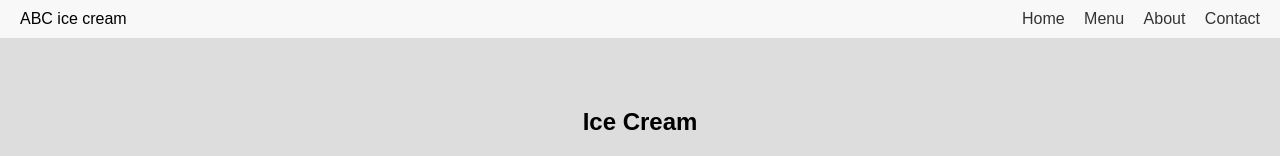
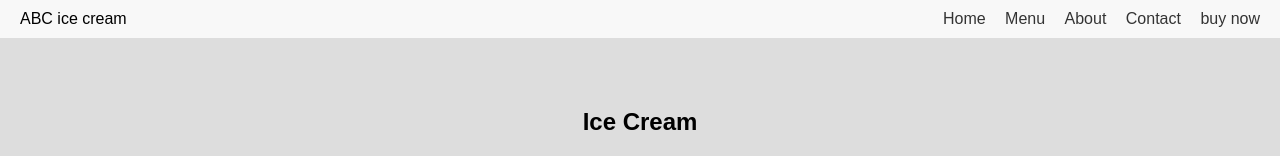
Before and after one commit to suhaAslam/icecream-website, a plain HTML site: page index.html in a window 1280 px wide. Shown: the top 156 px of the page. Drawn offline with Linux system fonts and the light colour scheme.

Commit message:
Update index.html

```diff
--- a/index.html
+++ b/index.html
@@ -14,6 +14,7 @@
             <a href="#">Menu</a>
             <a href="#">About</a>
             <a href="#">Contact</a>
+            <a href="">buy now</a>
         </nav>
     </header>
 
```
